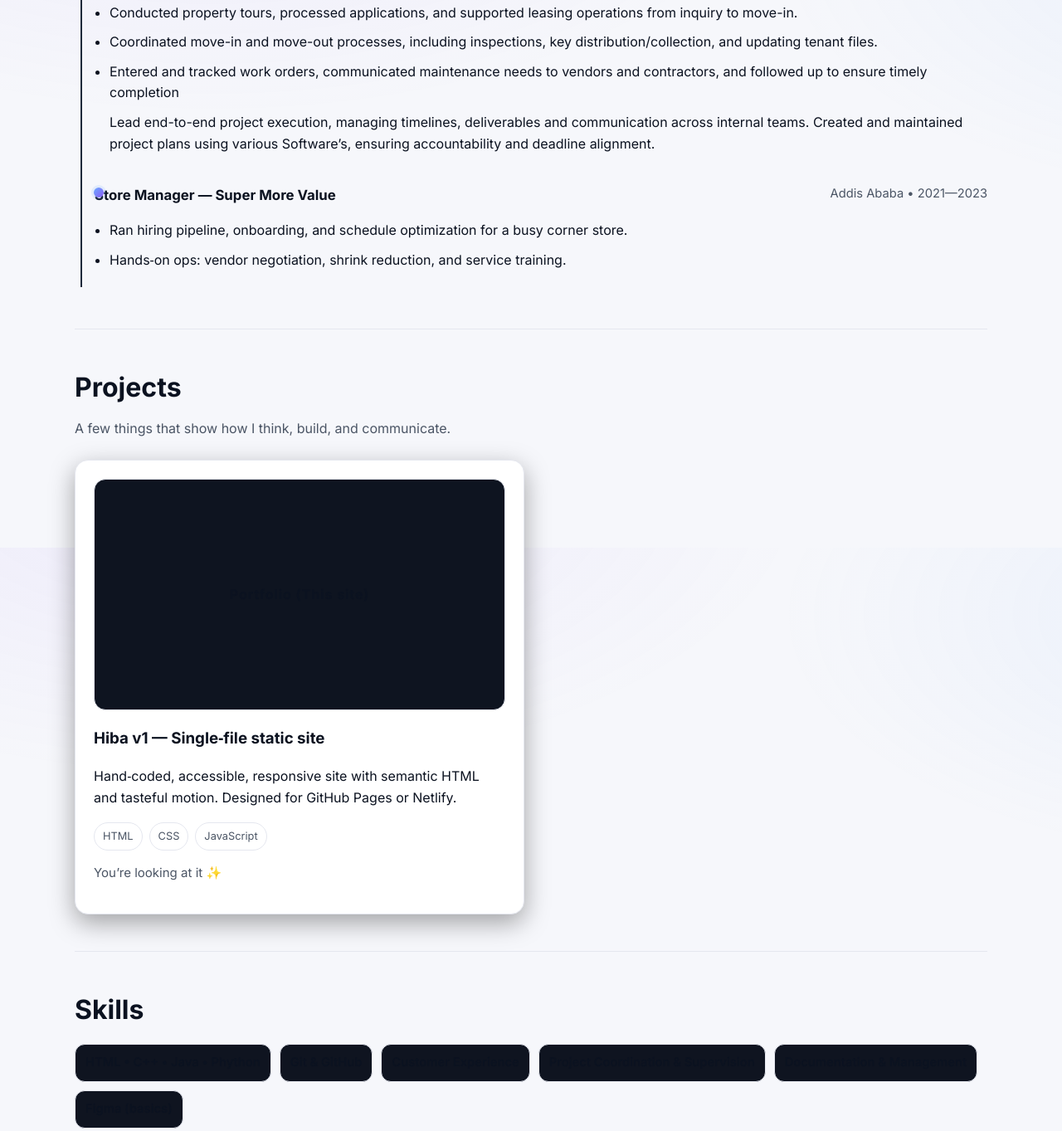
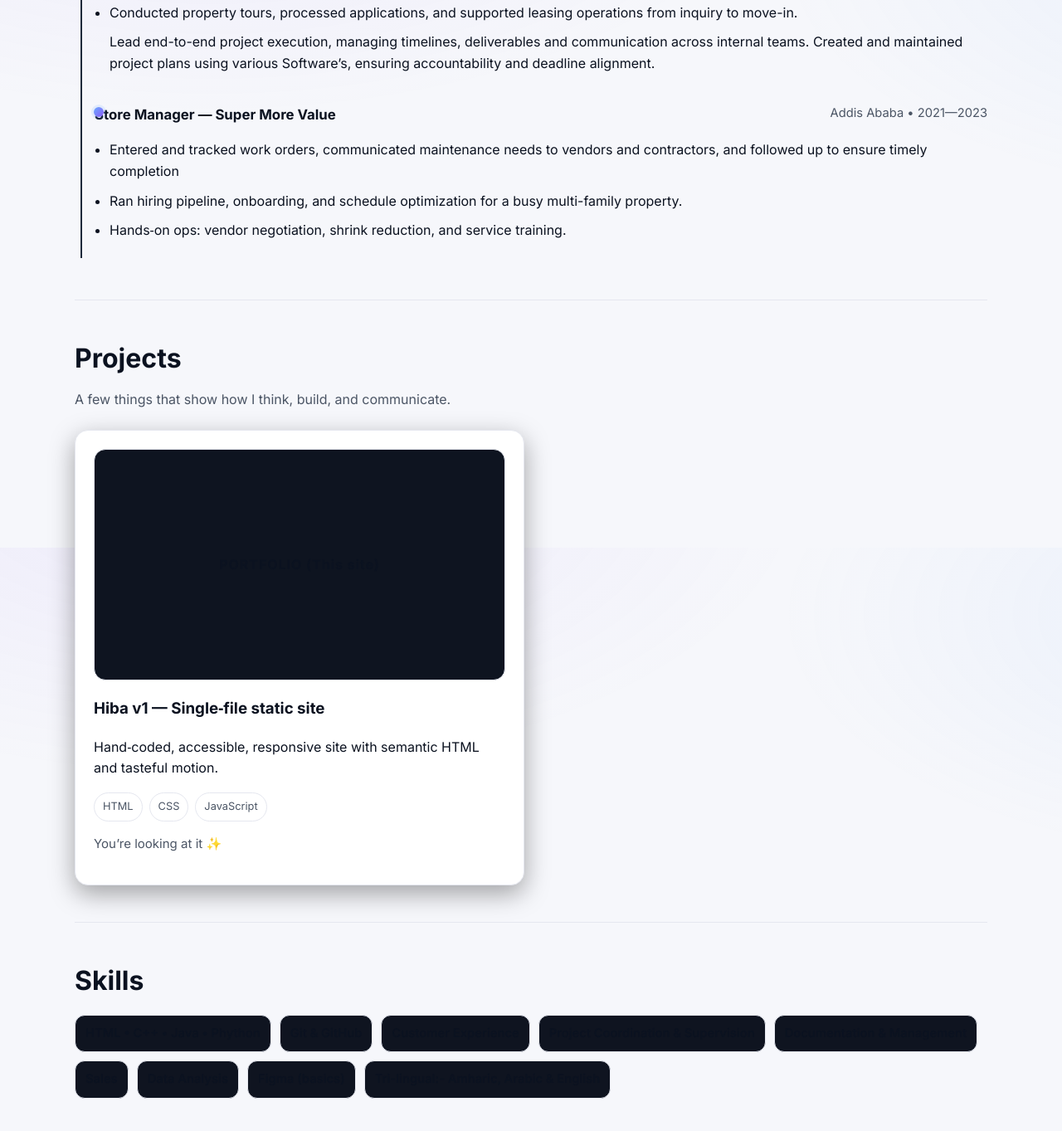
Before and after one commit to Hubo000/hiba-portfolio, a plain HTML site: page index.html in a window 1280 px wide. Shown: the part 1740-3103 px from the top of the page at 83% size. Drawn offline with Linux system fonts and the light colour scheme.

Commit message:
Add files via upload

```diff
--- a/index.html
+++ b/index.html
@@ -1,7 +1,7 @@
 <!DOCTYPE html>
 <!--
 ////////////////////////////////////////////////////////////////////////////////////////////////////
-HIBA PORTFOLIO — SUPER-COMMENTED VERSION (READ ME LIKE A STORY) 👶
+HIBA PORTFOLIO — SUPER-COMMENTED VERSION (READ ME LIKE A STORY)
 ////////////////////////////////////////////////////////////////////////////////////////////////////
 
 HI HIBA! This file is your whole website in ONE PAGE. Think of it like a sandwich:
@@ -18,7 +18,6 @@ HI HIBA! This file is your whole website in ONE PAGE. Think of it like a sandwic
 6) SKILLS chips                   →  section id="skills"
 7) CONTACT email + form           →  section id="contact"
 8) COLORS & THEME (dark/light)    →  :root variables in <style> and small JS at bottom
-9) RESUME button                  →  find "Hiba_Belay_Resume.pdf" and update the file path
 
 💡 HOW TO SEARCH FAST
 - Press CTRL/CMD + F and type things like:  HERO  or  ABOUT  or  PROJECTS
@@ -235,7 +234,7 @@ If you mess up, no worries — CTRL+Z (undo). 🫶
       <h1 id="introHeading">
         Hi, I’m <span class="grad">Hiba</span> — customer‑obsessed builder, student of software & ops, and future PM.
       </h1>
-      <!-- <<< EDIT THIS PARAGRAPH: your intro sentence(s). Keep it short and punchy. -->
+      <!-- <<< EDIT THIS PARAGRAPH: my intro sentence. -->
       <p class="lead">I blend <strong>software fundamentals</strong>, <strong>project coordination</strong> , and <strong>front‑line leadership</strong>  to make products — and teams — run smoothly. I love crisp UX, checklists, and details.</p>
 
       <!-- Buttons under the hero text -->
@@ -321,8 +320,6 @@ If you mess up, no worries — CTRL+Z (undo). 🫶
             </div>
             <ul class="list">
               <li>Conducted property tours, processed applications, and supported leasing operations from inquiry to move-in. </li>
-              <li>Coordinated move-in and move-out processes, including inspections, key distribution/collection, and updating tenant files. </li>
-              <li>Entered and tracked work orders, communicated maintenance needs to vendors and contractors, and followed up to ensure timely completion </li>
               </li>Lead end-to-end project execution, managing timelines, deliverables and communication across internal teams.</li>
               </li>Created and maintained project plans using various Software’s, ensuring accountability and deadline alignment. </li>
             </ul>
@@ -335,7 +332,8 @@ If you mess up, no worries — CTRL+Z (undo). 🫶
             <div class="meta">Addis Ababa • 2021—2023</div>
           </div>
           <ul class="list">
-            <li>Ran hiring pipeline, onboarding, and schedule optimization for a busy corner store.</li>
+            <li>Entered and tracked work orders, communicated maintenance needs to vendors and contractors, and followed up to ensure timely completion </li>
+            <li>Ran hiring pipeline, onboarding, and schedule optimization for a busy multi-family property.</li>
             <li>Hands‑on ops: vendor negotiation, shrink reduction, and service training.</li>
           </ul>
         </div>
@@ -353,9 +351,9 @@ If you mess up, no worries — CTRL+Z (undo). 🫶
 
         <!-- Project card 1 (this website itself) -->
         <article class="col-6 card project">
-          <div class="thumb">Portfolio (This site)</div>
+          <div class="thumb">PORTFOLIO (This site)</div>
           <h3>Hiba v1 — Single‑file static site</h3>
-          <p>Hand‑coded, accessible, responsive site with semantic HTML and tasteful motion. Designed for GitHub Pages or Netlify.</p>
+          <p>Hand‑coded, accessible, responsive site with semantic HTML and tasteful motion.</p>
           <div class="tags">
             <span class="tag">HTML</span>
             <span class="tag">CSS</span>
@@ -377,7 +375,10 @@ If you mess up, no worries — CTRL+Z (undo). 🫶
         <span class="chip" role="listitem">Customer Experience</span>
         <span class="chip" role="listitem">Project Coordination & Supervision </span>
         <span class="chip" role="listitem">Documentation & Management </span>
+        <span class="chip" role="listitem">Sales </span>
+        <span class="chip" role="listitem">Data Analysis </span>
         <span class="chip" role="listitem">Figma (basics)</span>
+        <span class="chip" role="listitem">Tri-lingual:- Amharic, Arabic & English </span>
       </div>
     </section>
 
@@ -428,7 +429,7 @@ If you mess up, no worries — CTRL+Z (undo). 🫶
   <script>
     /*
     JS = Little brain for interactions.
-    We do 3 tiny things:
+    Does 3 tiny things:
     1) Put current year in the footer
     2) Handle theme toggle (switch dark/light) and remember choice
     3) Make the contact form use your email app with pre-filled details
```
